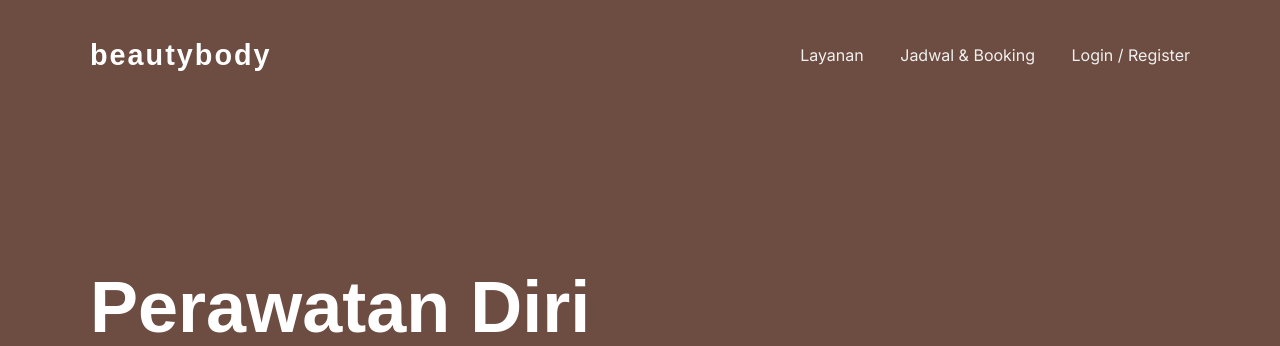
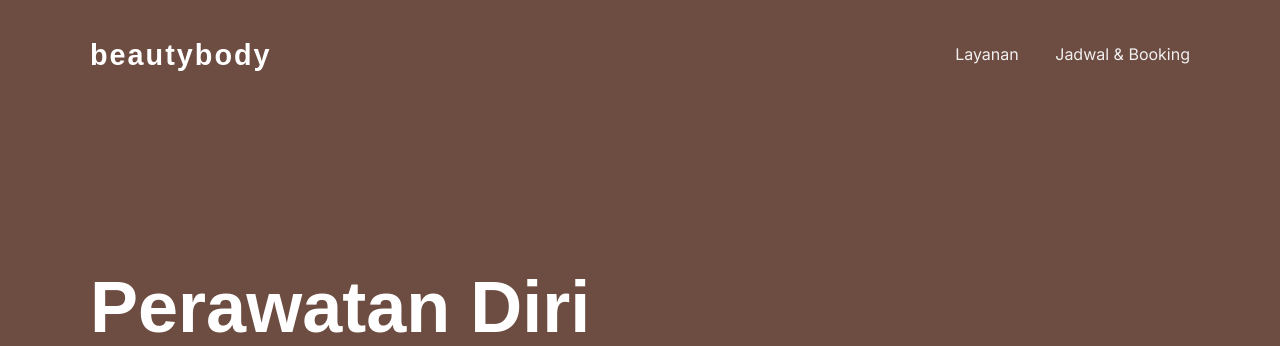
Before and after one commit to cipluk4n/website_bodycare, a PHP site: page /dashboard.php in a window 1280 px wide. Shown: the top 346 px of the page. Run offline with PHP 8.4, Linux system fonts and the light colour scheme; the visitor is signed in with stand-in values (Sample User, id 1).

Commit message:
Refactor dashboard.php to include session handling

```diff
--- a/beautybody/dashboard.php
+++ b/beautybody/dashboard.php
@@ -1,3 +1,8 @@
+<?php
+session_start();
+?>
+
+
 <!DOCTYPE html>
 <html lang="id">
 <head>
@@ -14,12 +19,15 @@
             <nav>
                 <a href="#services">Layanan</a>
                 <a href="#booking">Jadwal & Booking</a>
-                <button id="login-nav-btn" class="nav-btn">Login / Register</button>
-                <div id="user-info" style="display: none;">
+                <?php if(isset($_SESSION['email'])){ ?>
+                    <div id="user-info" style="display: none;">
                     Selamat datang, <span id="username-display"></span>!
                     <button id="logout-btn" class="nav-btn">Logout</button>
                     <a href="#history">Riwayat</a>
-                </div>
+                    </div>
+               <?php } else { ?>
+                     <button id="login-nav-btn" class="nav-btn" ><a href="./auth/register.php" >Login / Register</a></button>
+                <?php } ?>
             </nav>
         </div>
     </header>
@@ -98,7 +106,7 @@
 
             <div id="register-container" style="display: none;">
                 <h4>Buat Akun Baru</h4>
-                <form id="register-form">
+                <form id="register-form" method="post" action="./auth/register.php">
                     <label for="reg-username">Nama Pengguna:</label>
                     <input type="text" id="reg-username" name="username" required>
 
```
